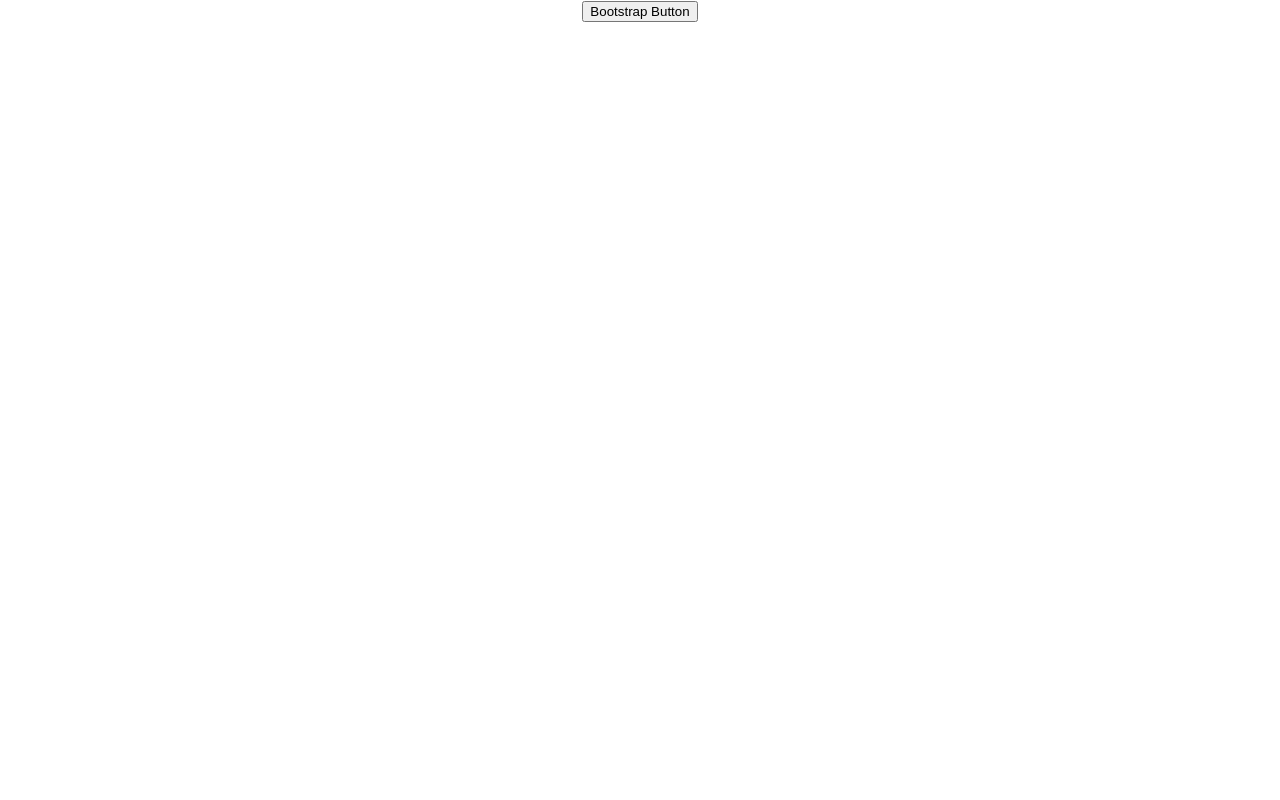
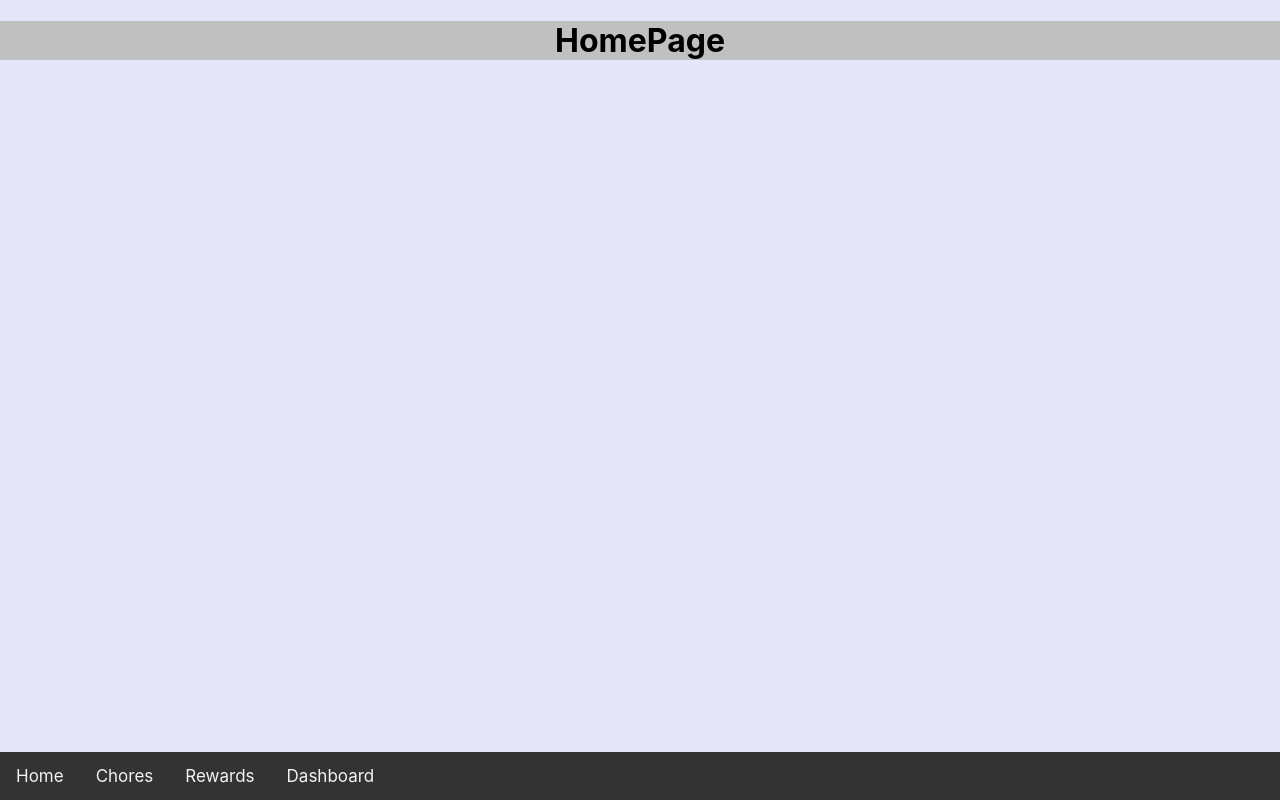
Before and after one commit to aleshakay/GiveAndGet, a React (Create React App) app in the folder giveandget.ui/: page / in a window 1280 px wide. Built offline with nearby package versions, Linux system fonts and the light colour scheme.

Commit message:
add app folder and styles

```diff
--- a/giveandget.ui/package.json
+++ b/giveandget.ui/package.json
@@ -6,8 +6,12 @@
     "@testing-library/jest-dom": "^4.2.4",
     "@testing-library/react": "^9.5.0",
     "@testing-library/user-event": "^7.2.1",
+    "axios": "^0.19.2",
+    "bootstrap": "^4.5.0",
+    "firebase": "^7.16.1",
     "react": "^16.13.1",
     "react-dom": "^16.13.1",
+    "react-router-dom": "^5.2.0",
     "react-scripts": "3.4.1"
   },
   "scripts": {
--- a/giveandget.ui/src/App/App.js
+++ b/giveandget.ui/src/App/App.js
@@ -1,12 +1,45 @@
 import React from 'react';
+import {
+  BrowserRouter as Router,
+  Route,
+  Redirect,
+  Switch,
+} from 'react-router-dom';
+import NavBar from '../components/shared/NavBar/NavBar';
+import Chores from '../components/pages/Chores/Chores';
+import HomePage from '../components/pages/HomePage/HomePage';
+
 import './App.scss';
 
-function App() {
-  return (
-    <div className="App">
-      <button className="btn btn-danger">Bootstrap Button</button>
-    </div>
-  );
+const PublicRoute = ({ component: Component, authed, ...rest }) => {
+  const routeChecker = (props) => (authed === false ? <Component {...props} {...rest}/> : <Redirect to={{ pathname: '/', state: { from: props.location } }} />);
+  return <Route {...rest} render={(props) => routeChecker(props)} />;
+};
+
+const PrivateRoute = ({ component: Component, authed, ...rest }) => {
+  const routeChecker = (props) => (authed === true ? <Component {...props} {...rest}/> : <Redirect to={{ pathname: '/auth', state: { from: props.location } }} />);
+  return <Route {...rest} render={(props) => routeChecker(props)} />;
+};
+
+class App extends React.Component {
+  state = {
+    authed: false,
+  }
+
+  render() {
+    const { authed } = this.state;
+    return (
+      <div className="App">
+        <Router>
+          <NavBar authed={authed}/>
+          <Switch>
+            <PublicRoute path="/" exact component={HomePage} authed={authed}/>
+            <PublicRoute path="/chores" exact component={Chores} authed={authed}/>
+          </Switch>
+        </Router>
+      </div>
+    );
+  }
 }
 
 export default App;
--- a/giveandget.ui/src/App/App.scss
+++ b/giveandget.ui/src/App/App.scss
@@ -1,5 +1,6 @@
 .App {
   text-align: center;
+  background-color: #c0c0c0;
 }
 
 .App-logo {
@@ -14,14 +15,12 @@
 }
 
 .App-header {
-  background-color: #282c34;
   min-height: 100vh;
   display: flex;
   flex-direction: column;
   align-items: center;
   justify-content: center;
   font-size: calc(10px + 2vmin);
-  color: white;
 }
 
 .App-link {
--- a/giveandget.ui/src/styles/index.scss
+++ b/giveandget.ui/src/styles/index.scss
@@ -7,6 +7,8 @@ body {
     sans-serif;
   -webkit-font-smoothing: antialiased;
   -moz-osx-font-smoothing: grayscale;
+  background-color: lavender;
+
 }
 
 code {
```
Also changed, not shown: 1 other file (tests, documents, lock files or other folders).
